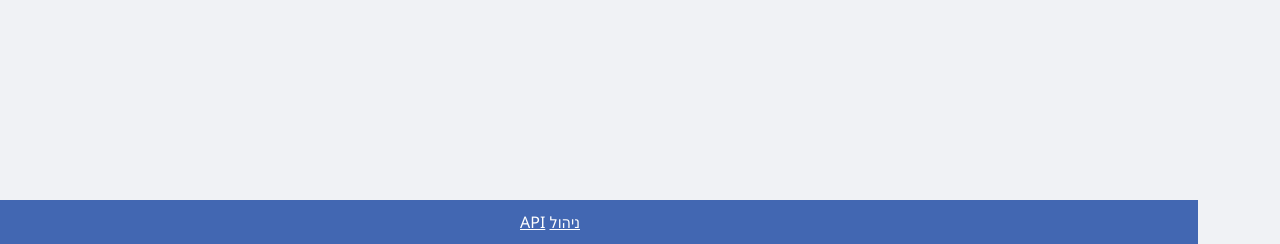
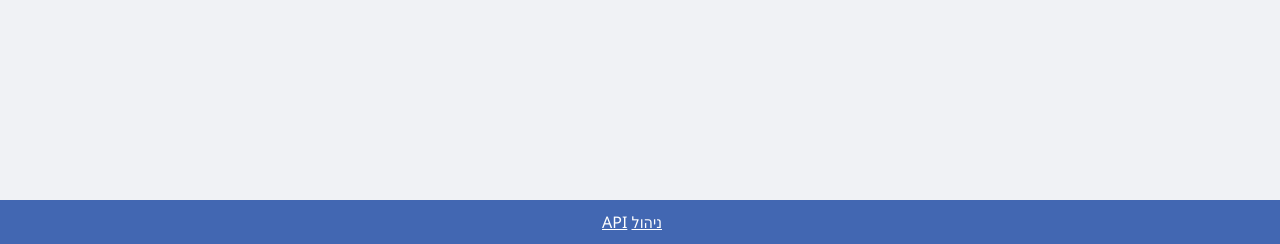
Before and after one commit to NaveAi/meme_social_networking, a Django app: page / in a window 1280 px wide. Shown: the part 556-800 px from the top of the page. Run offline with Django 5.2, Linux system fonts and the light colour scheme; data that the repository does not hold is empty; parts of the project's set-up code (start-up, migrations or seed data) failed here and were passed over; some libraries are stand-ins or nearby versions.

Commit message:
עדכון פריסת בר תחתון

```diff
--- a/meme_app/templates/base.html
+++ b/meme_app/templates/base.html
@@ -73,6 +73,8 @@
             padding: 10px 0;
             position: fixed;
             bottom: 0;
+            left: 0;  /* הוסף זאת */
+            right: 0; /* הוסף זאת */
             width: 100%;
         }
         .nav-tabs .nav-link {
```
